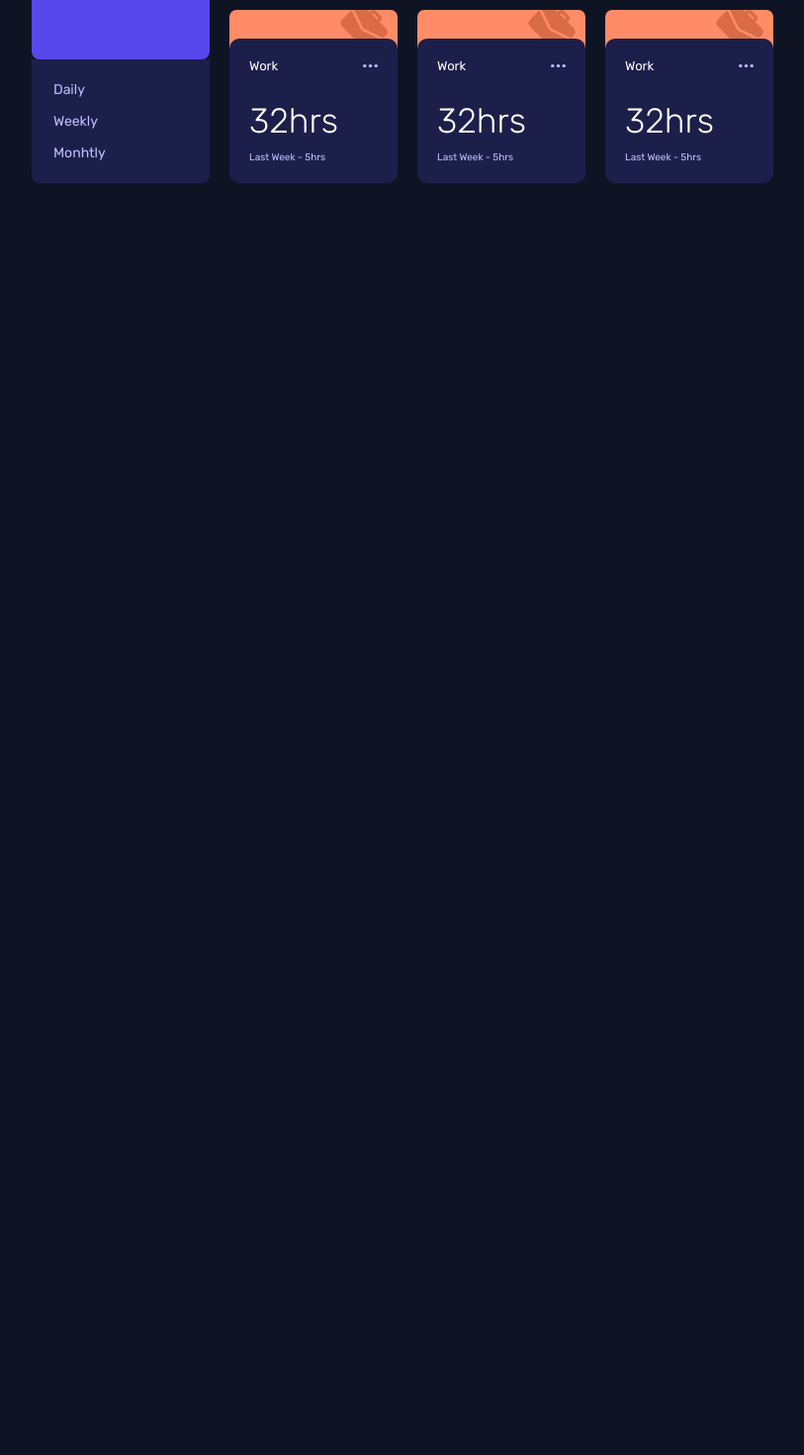
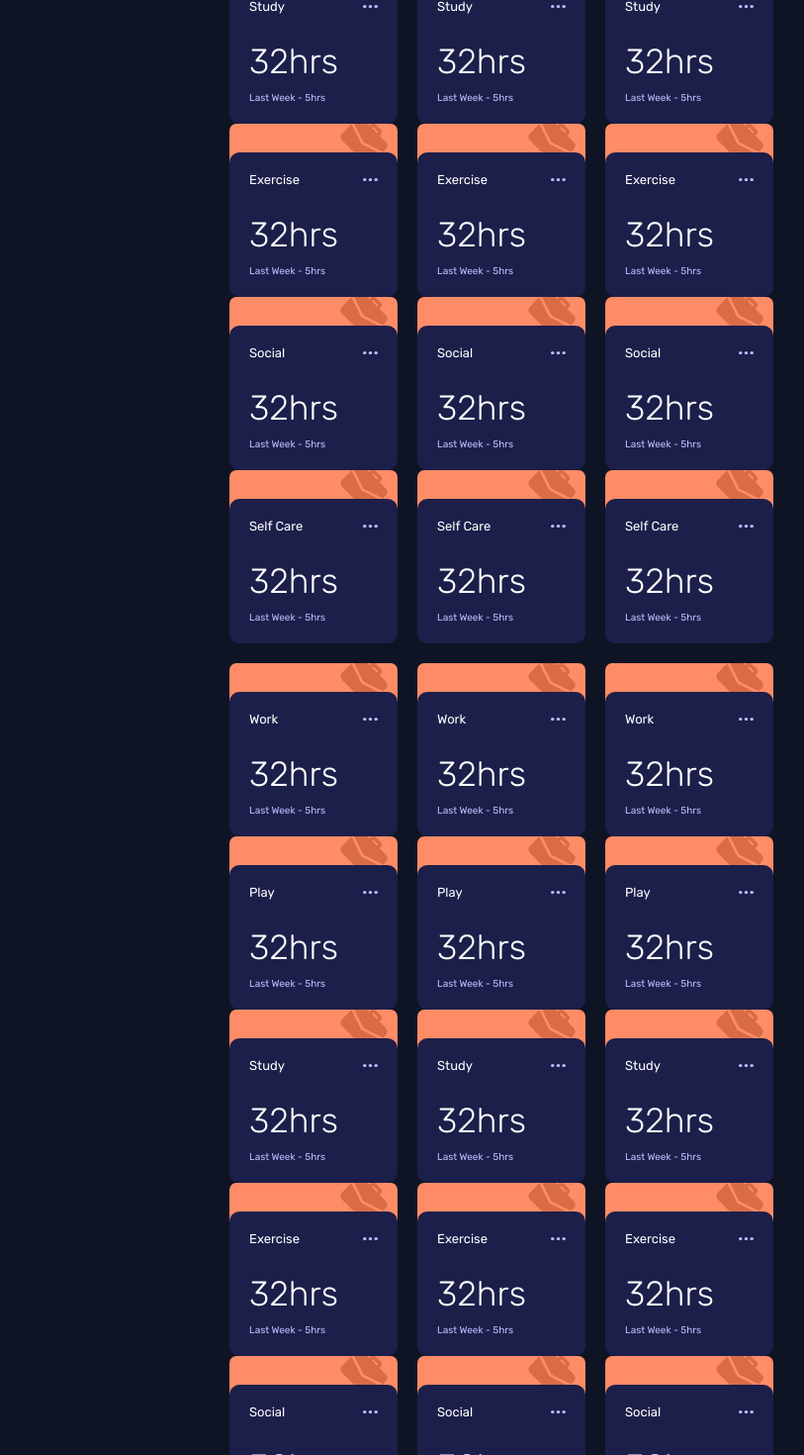
Before and after one commit to mattzu22/time-tracking-dashboard, a React (Vite) app: page / in a window 1280 px wide. Shown: the part 400-1870 px from the top of the page at 99% size, without its empty margins (233-1046 px from the left). Before the commit the page ends 800 px from the top, so only its background shows below. Built offline with nearby package versions, Linux system fonts and the light colour scheme.

Commit message:
js initial

```diff
--- a/src/components/Card/index.jsx
+++ b/src/components/Card/index.jsx
@@ -1,16 +1,44 @@
 import "./style.sass";
 import Ellipsis from "../../images/icon-ellipsis.svg";
 import Work from "../../images/icon-work.svg";
+import data from "../../../data.json";
+
+// export const Card = () => (
+//   <div className="container-card">
+//       <div className="illustration-top">
+//         <img src={Work} alt="Work" />
+//       </div>
+//       <div className="card">
+//         <div className="type">
+//           <p>Work</p>
+//           <img
+//             src={Ellipsis}
+//             alt="Três
+//             pontinhos"
+//           />
+//         </div>
+//         <div className="info-card">
+//           <p className="d-w-m">32hrs</p>
+//           <p>Last Week - 5hrs</p>
+//         </div>
+//       </div>
+//     </div>
+// )
+
 
 export const Card = () => {
+  const timeframes = data
   return (
     <div className="container-card">
+      {timeframes.map((time) => {
+        return (
+          <>
             <div className="illustration-top">
               <img src={Work} alt="Work" />
             </div>
             <div className="card">
               <div className="type">
-          <p>Work</p>
+                <p>{time.title}</p>
                 <img
                   src={Ellipsis}
                   alt="Três
@@ -22,6 +50,9 @@ export const Card = () => {
                 <p>Last Week - 5hrs</p>
               </div>
             </div>
+          </>
+        );
+      })}
     </div>
   );
 };
```
Also changed, not shown: src/components/MainContent/index.jsx (+27 -7 lines). Lines whose indentation alone changed are shown as unchanged.
